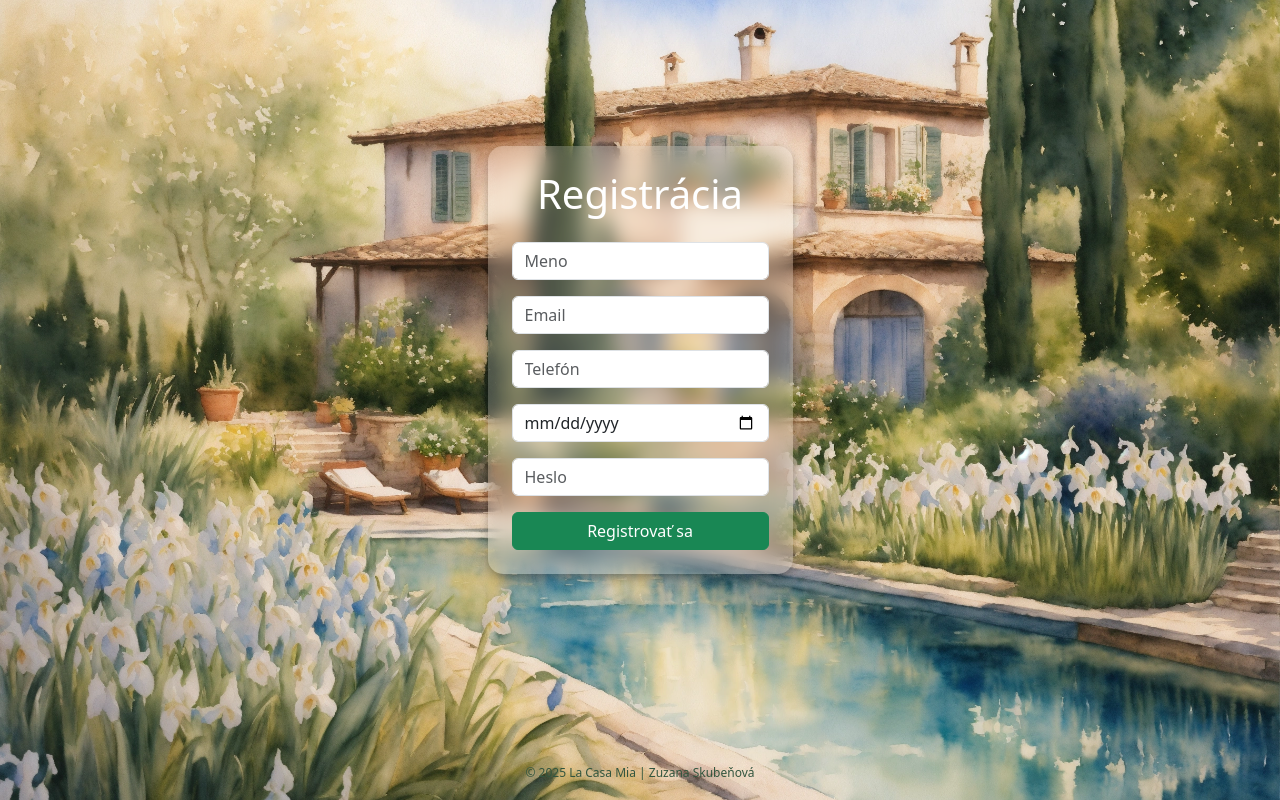
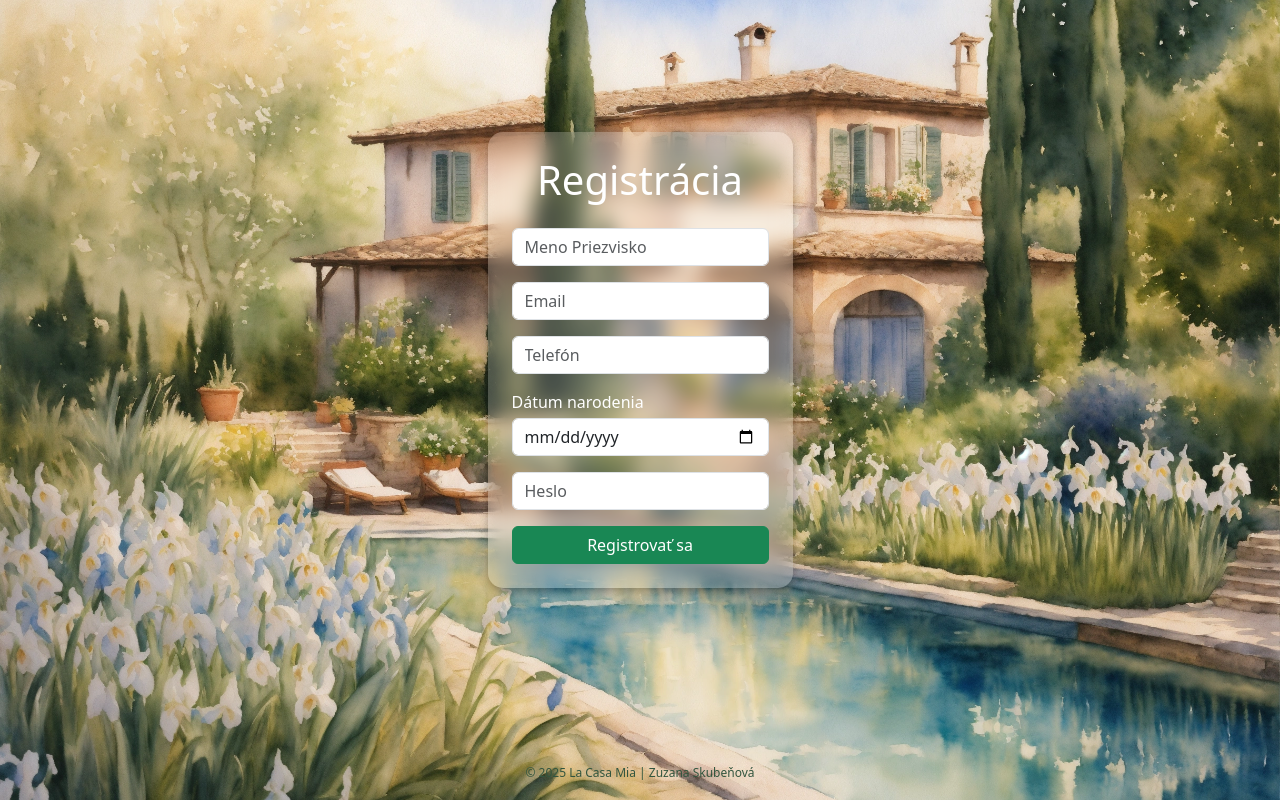
Before and after one commit to zuzanaSKB/la-mia-casa, a React (Vite) app in the folder my-app-fe/: page /registration in a window 1280 px wide. Built offline with nearby package versions, Linux system fonts and the light colour scheme.

Commit message:
update labels

```diff
--- a/my-app-fe/src/components/registration.jsx
+++ b/my-app-fe/src/components/registration.jsx
@@ -72,7 +72,7 @@ function Registration() {
             type="text"
             name="name"
             className="form-control"
-            placeholder="Meno"
+            placeholder="Meno Priezvisko"
             value={formData.name}
             onChange={handleChange}
             required
@@ -95,14 +95,18 @@ function Registration() {
             onChange={handleChange}
             required
           />
+          <div className="d-flex flex-column">
+          <label className="form-label mb-1 text-white" htmlFor="birth_date">Dátum narodenia</label>
           <input
             type="date"
             name="birth_date"
+            id="birth_date"
             className="form-control"
             value={formData.birth_date}
             onChange={handleChange}
             required
           />
+        </div>
           <input
             type="password"
             name="password"
```
